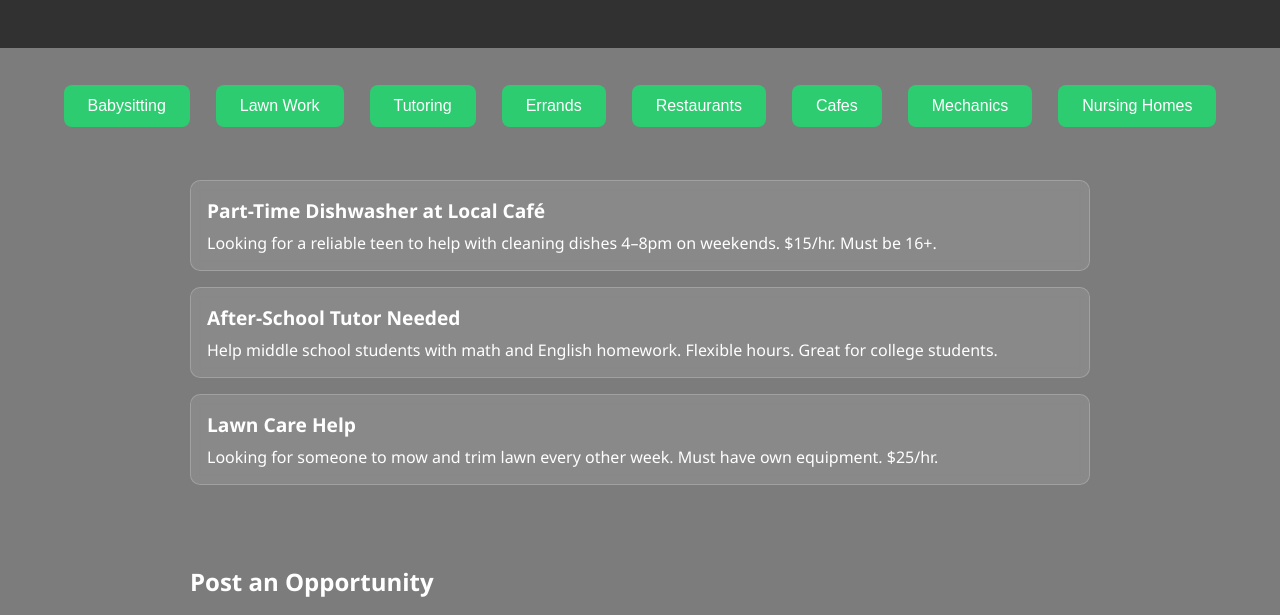
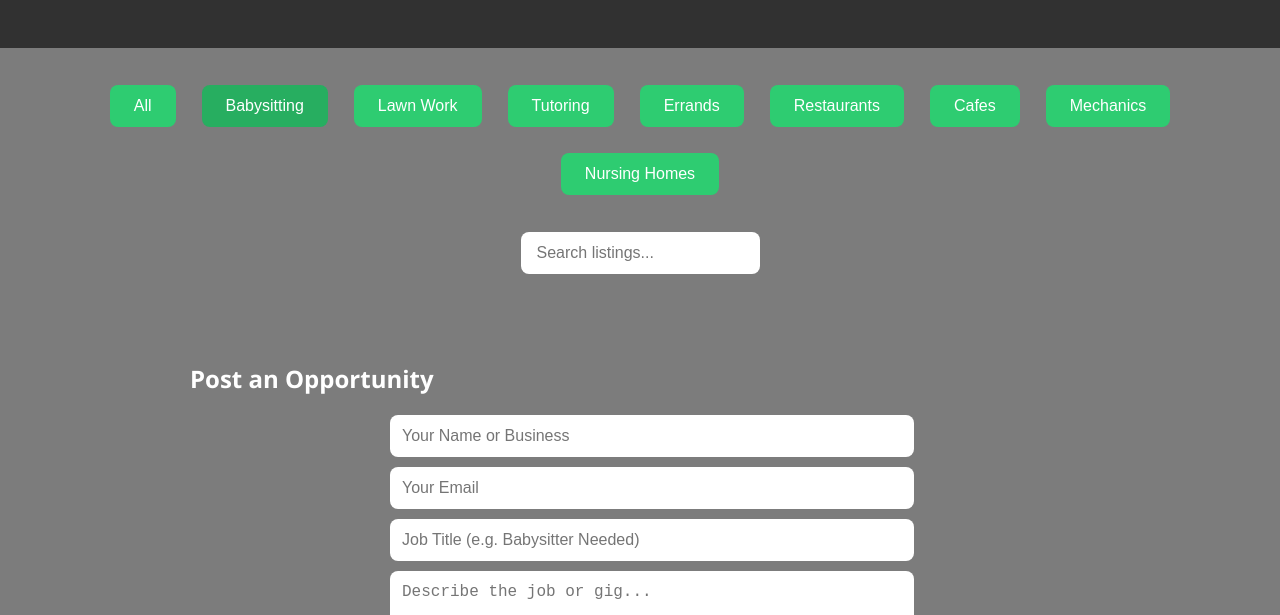
Before and after one commit to Wooyouth2025/worcester-youth-connect, a plain HTML site: page index.html in a window 1280 px wide. Both pictures are taken after a click on the button "Babysitting". Shown: the part 163-778 px from the top of the page. Drawn offline with Linux system fonts and the light colour scheme.

Commit message:
Update index.html

```diff
--- a/index.html
+++ b/index.html
@@ -50,7 +50,7 @@
       flex-wrap: wrap;
       justify-content: center;
       gap: 1rem;
-      margin: 2rem 1rem;
+      margin: 2rem 1rem 1rem;
     }
 
     .category-button {
@@ -64,8 +64,20 @@
       transition: background-color 0.3s;
     }
 
-    .category-button:hover {
+    .category-button:hover,
+    .category-button.active {
       background-color: #27ae60;
+    }
+
+    /* Search box style */
+    #searchBox {
+      display: block;
+      margin: 0 auto 1.5rem;
+      padding: 0.75rem 1rem;
+      max-width: 400px;
+      border-radius: 8px;
+      border: none;
+      font-size: 1rem;
     }
 
     .listing-section {
@@ -120,28 +132,31 @@
   </header>
 
   <section class="categories">
-    <button class="category-button">Babysitting</button>
-    <button class="category-button">Lawn Work</button>
-    <button class="category-button">Tutoring</button>
-    <button class="category-button">Errands</button>
-    <button class="category-button">Restaurants</button>
-    <button class="category-button">Cafes</button>
-    <button class="category-button">Mechanics</button>
-    <button class="category-button">Nursing Homes</button>
+    <button class="category-button active" data-category="all">All</button>
+    <button class="category-button" data-category="Babysitting">Babysitting</button>
+    <button class="category-button" data-category="Lawn Work">Lawn Work</button>
+    <button class="category-button" data-category="Tutoring">Tutoring</button>
+    <button class="category-button" data-category="Errands">Errands</button>
+    <button class="category-button" data-category="Restaurants">Restaurants</button>
+    <button class="category-button" data-category="Cafes">Cafes</button>
+    <button class="category-button" data-category="Mechanics">Mechanics</button>
+    <button class="category-button" data-category="Nursing Homes">Nursing Homes</button>
   </section>
 
   <section class="listing-section">
-    <div class="listing-card">
+    <input type="text" id="searchBox" placeholder="Search listings..." />
+
+    <div class="listing-card" data-category="Cafes">
       <div class="listing-title">Part-Time Dishwasher at Local Café</div>
       <div class="listing-description">Looking for a reliable teen to help with cleaning dishes 4–8pm on weekends. $15/hr. Must be 16+.</div>
     </div>
 
-    <div class="listing-card">
+    <div class="listing-card" data-category="Tutoring">
       <div class="listing-title">After-School Tutor Needed</div>
       <div class="listing-description">Help middle school students with math and English homework. Flexible hours. Great for college students.</div>
     </div>
 
-    <div class="listing-card">
+    <div class="listing-card" data-category="Lawn Work">
       <div class="listing-title">Lawn Care Help</div>
       <div class="listing-description">Looking for someone to mow and trim lawn every other week. Must have own equipment. $25/hr.</div>
     </div>
@@ -159,6 +174,7 @@
   </section>
 
   <script>
+    // Form submission with thank-you message
     const form = document.getElementById("jobForm");
     form.addEventListener("submit", function (e) {
       e.preventDefault();
@@ -177,6 +193,50 @@
         }
       });
     });
+
+    // Category filtering
+    const categoryButtons = document.querySelectorAll('.category-button');
+    const listings = document.querySelectorAll('.listing-card');
+    let activeCategory = 'all';
+
+    categoryButtons.forEach(button => {
+      button.addEventListener('click', () => {
+        // Remove active from all buttons, add to clicked one
+        categoryButtons.forEach(btn => btn.classList.remove('active'));
+        button.classList.add('active');
+
+        activeCategory = button.getAttribute('data-category');
+        filterListings();
+      });
+    });
+
+    // Search filtering
+    const searchBox = document.getElementById('searchBox');
+    let searchTerm = '';
+
+    searchBox.addEventListener('input', () => {
+      searchTerm = searchBox.value.toLowerCase();
+      filterListings();
+    });
+
+    function filterListings() {
+      listings.forEach(listing => {
+        const category = listing.getAttribute('data-category');
+        const title = listing.querySelector('.listing-title').textContent.toLowerCase();
+        const description = listing.querySelector('.listing-description').textContent.toLowerCase();
+
+        // Check category filter
+        const categoryMatch = activeCategory === 'all' || category === activeCategory;
+        // Check search filter
+        const searchMatch = title.includes(searchTerm) || description.includes(searchTerm);
+
+        if (categoryMatch && searchMatch) {
+          listing.style.display = 'block';
+        } else {
+          listing.style.display = 'none';
+        }
+      });
+    }
   </script>
 </body>
 </html>
```
